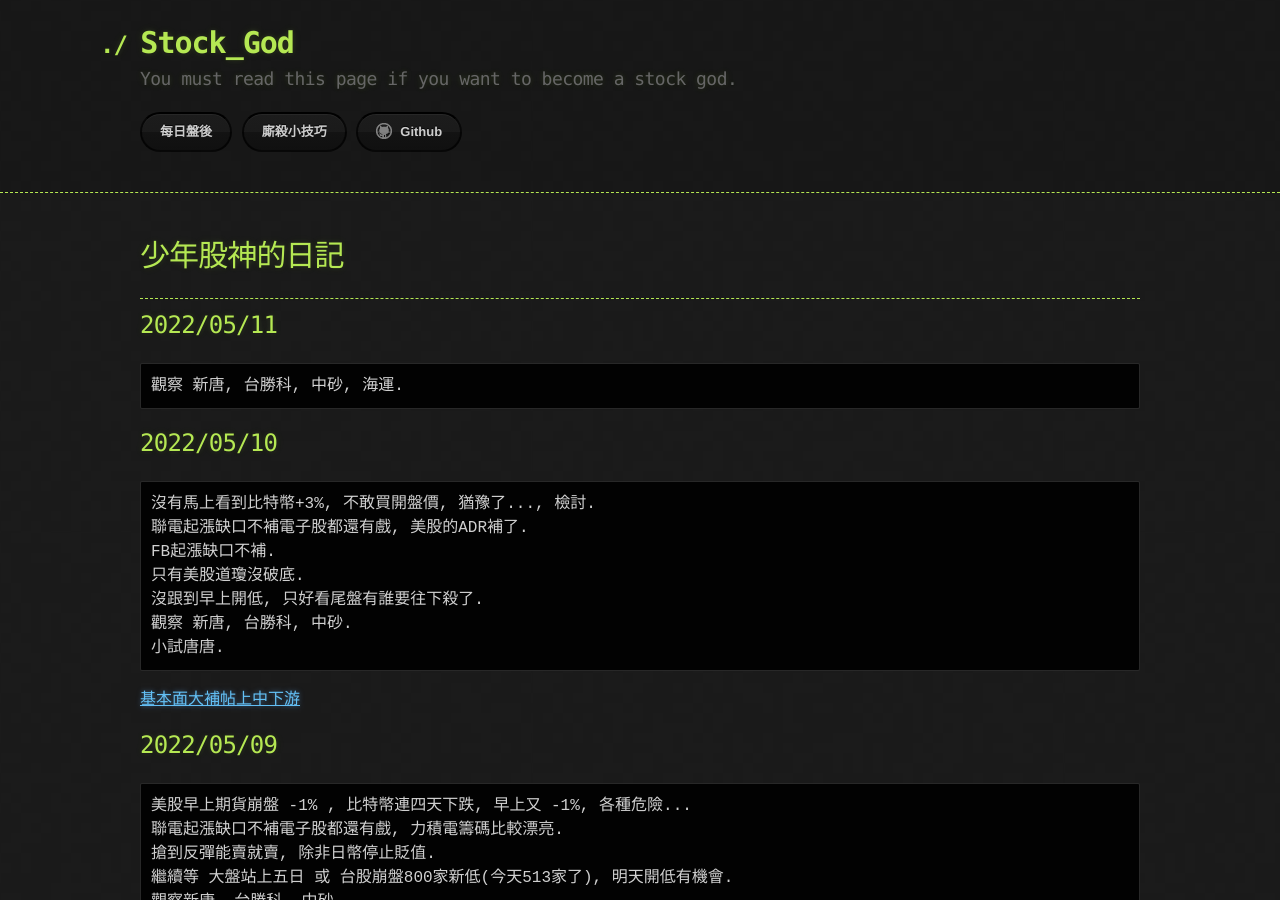
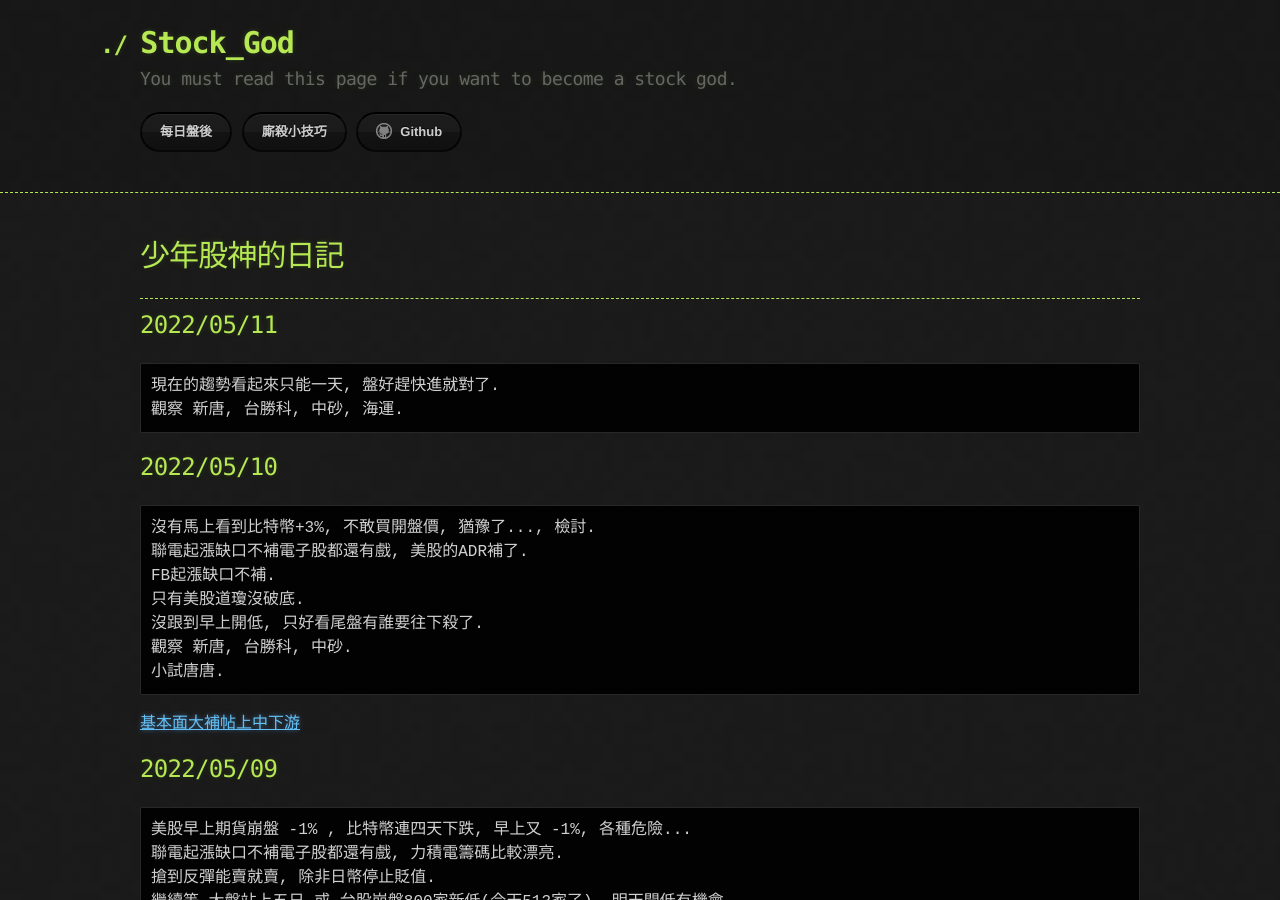
Before and after one commit to lepg5487/Stock_God, a Jekyll site: the page built from index.md, in a window 1280 px wide and 900 px high. Built offline with Jekyll 4.4.1, drawn with Linux system fonts in a browser that asks for light colours; our own code applies the rules of GitHub Pages for plain Markdown files.

Commit message:
Update index.md

````diff
--- a/index.md
+++ b/index.md
@@ -8,6 +8,7 @@ layout: testlayouts
 
 ## 2022/05/11
 ```
+現在的趨勢看起來只能一天, 盤好趕快進就對了.
 觀察 新唐, 台勝科, 中砂, 海運.
 ```
 
````
